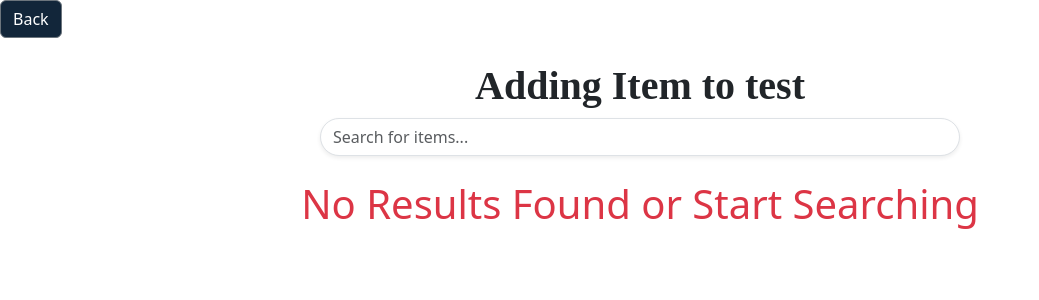
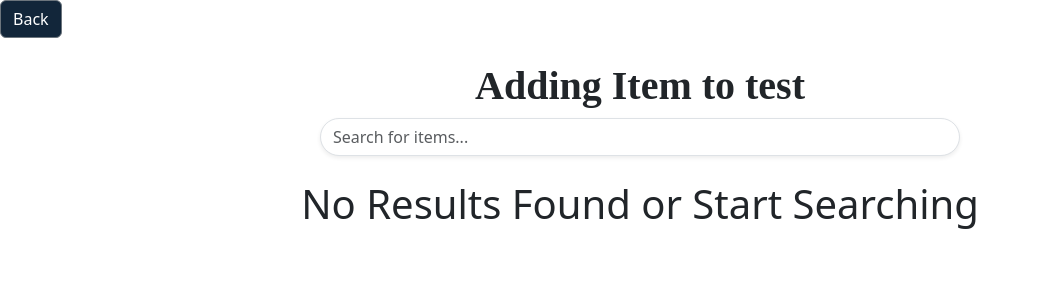
Before and after one commit to bsearight/PersonalizedCatalog, a Flask app: page /add_item?project=1 in a window 1280 px wide. Shown: the part 143-443 px from the top of the page, without its empty margins (0-1039 px from the left). Run offline with Flask 3, Linux system fonts and the light colour scheme; a user stored in the database is signed in; data comes from the database, SQL or seed files in the repository.

Commit message:
removed red text color

```diff
--- a/templates/add_item.html
+++ b/templates/add_item.html
@@ -28,7 +28,7 @@
         </div>
     {% endfor %}
 {% else %}
-    <h1 class="text-center text-danger mt-4">No Results Found or Start Searching</h1>
+    <h1 class="text-center mt-4">No Results Found or Start Searching</h1>
 {% endif %}
 <!--<button onclick="history.back()" style="background-color: #12263A" class="btn btn-secondary mb-4">Back</button>
 <h1>Adding Item to {{ project.name }}:</h1>
```
